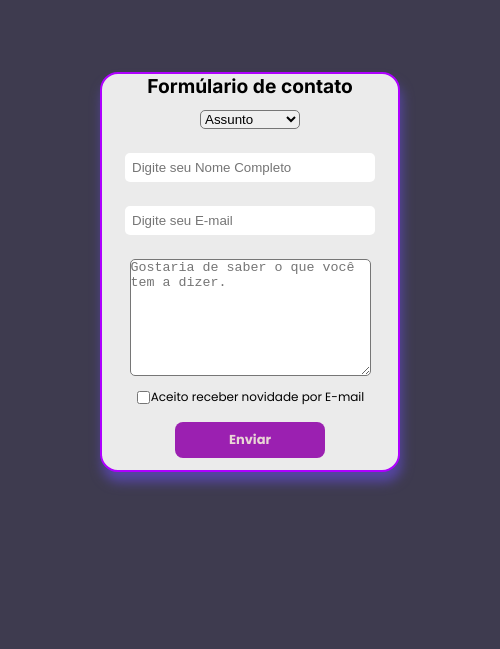
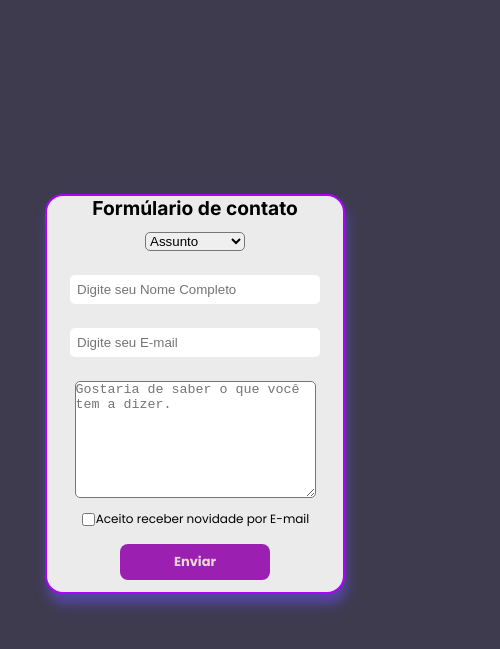
Before and after one commit to Fernando0012/Desafio-HTML, a plain HTML site: page form.html in a window 390 px wide. Shown: the part 53-702 px from the top of the page, 500 px wide, since content can reach past the window. Drawn offline with Linux system fonts and the light colour scheme; files whose address does not match are found by name.

Commit message:
adjust in the form

```diff
--- a/Style/form.css
+++ b/Style/form.css
@@ -1,8 +1,10 @@
 .contact{
-    display: flex;
-    flex-direction: column;
+    display: grid;
     align-items: center;
     justify-content: center;
+
+    width: 100vw;
+    height: 100vh;
 }
 
 .form{
@@ -25,8 +27,6 @@
     background: hsl(0, 0%, 92%);
     width: 470px;
     height: 400px;
-
-    margin: auto;
 
     border: 2px solid rgb(174, 0, 255);
     border-radius: 18px;
@@ -88,17 +88,12 @@ input#box{
 
 @media (max-width: 768px){
 
-    .contact{
-    display: flex;
-    flex-direction: column;
-    padding: auto;
-    margin: auto;
-    align-items: center;
-    justify-content: center;
-    }
+
 
 .form form{
         width: 300px;
         height: 400px;
+        margin-right: auto;
+        margin-left: auto;
     }
 }
```
